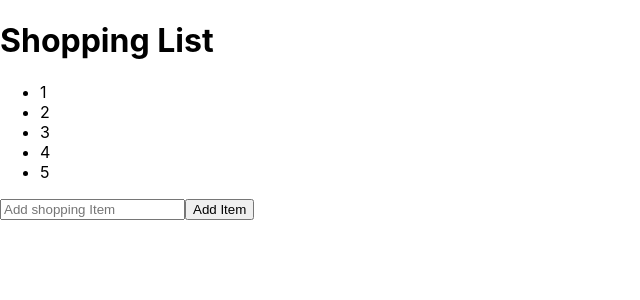
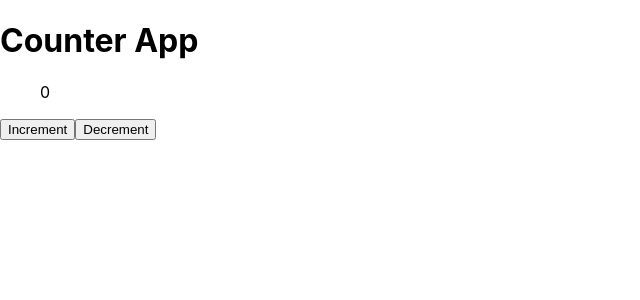
Before and after one commit to amarsahu9272/todoList-searchBar, a React (Create React App) app: page / in a window 1280 px wide. Shown: the top 300 px of the page, without its empty margins (0-640 px from the left). Built offline with nearby package versions, Linux system fonts and the light colour scheme.

Commit message:
Counter-Increment-Decrement-Initial-Commit

```diff
--- /dev/null
+++ b/src/component/counter/counter.js
@@ -0,0 +1,24 @@
+import { useState } from "react";
+import { Fragment } from "react";
+
+function Counter() {
+    let [count, setCount] = useState(0);
+
+    function Increment() {
+        setCount(count++);
+    }
+
+    function Decrement() {
+        setCount(count--);
+    }
+    return (
+        <Fragment>
+            <h1>Counter App</h1>
+            <ul>{count}</ul>
+            <button onClick={Increment}>Increment</button>
+            <button onClick={Decrement}>Decrement</button>
+        </Fragment>
+    )
+}
+
+export default Counter
--- a/src/component/shoppingList.js
+++ /dev/null
@@ -1,21 +0,0 @@
-import { useState } from "react";
-import { Fragment } from "react";
-
-function ShoppingList() {
-    const items = [1, 2, 3, 4, 5]
-    const [list, setlist] = useState(items);
-
-    function addItem() {
-        setlist([...list, "10"]);
-    }
-    return (
-        <Fragment>
-            <h1>Shopping List</h1>
-            <ul>{list.map(item => <li>{item}</li>)}</ul>
-            <input placeholder = "Add shopping Item"/>
-            <button onClick = {addItem}>Add Item</button>
-        </Fragment>
-    )
-}
-
-export default ShoppingList
--- a/src/index.js
+++ b/src/index.js
@@ -3,13 +3,14 @@ import ReactDOM from 'react-dom/client';
 import './index.css';
 import App from './App';
 import reportWebVitals from './reportWebVitals';
-import ShoppingList from './component/shoppingList';
+import Counter from './component/counter/counter';
+
 
 const root = ReactDOM.createRoot(document.getElementById('root'));
 root.render(
   <React.StrictMode>
     {/* <App /> */}
-    <ShoppingList/>
+    <Counter/>
   </React.StrictMode>
 );
 
```
Also changed, not shown: src/component/counter/counter.css (added).
